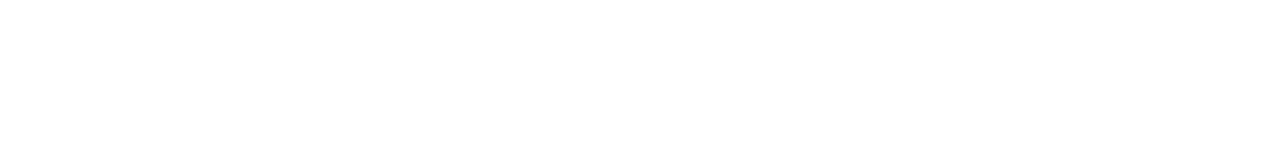
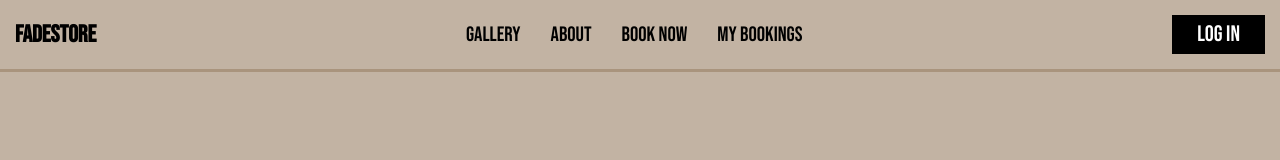
Before and after one commit to 4un01/barbershop, a website: page public/index.html in a window 1280 px wide. Drawn offline with Linux system fonts and the light colour scheme.

Commit message:
Added and styled the navbar

```diff
--- a/public/home.css
+++ b/public/home.css
@@ -4,4 +4,45 @@
     display: grid;
     grid-template-columns: 1fr;
     grid-template-rows: auto 1fr auto;
+    background-color: #C2B3A3;
 }
+
+nav{
+    display: flex;
+    justify-content: space-between;
+    align-items: center;
+
+    border-bottom: 3px solid hsl(31, 20%, 55%, 0.8);
+}
+.logo{
+    font-family: 'Bebas Neue';
+    width: auto;
+    margin-left: 15px;
+}
+.pageLinks{
+    display: flex;
+    justify-content: space-between;
+    align-items: center;
+    gap: 30px;
+    height: 100%;
+    font-family: 'Bebas Neue';
+    font-size: 1.3rem;
+}
+.pageLinks a{
+    text-decoration: none;
+    color: black;
+}
+.loginBtnContainer{
+}
+#loginBtn{
+    font-family: 'Bebas Neue';
+    color: white;
+    background-color: black;
+    border: none;
+    font-size: 1.4rem;
+    padding-top: 6px;
+    padding-bottom: 6px;
+    padding-left: 25px;
+    padding-right: 25px;
+    margin-right: 15px;
+}
--- a/public/index.html
+++ b/public/index.html
@@ -5,11 +5,27 @@
     <meta name="viewport" content="width=device-width, initial-scale=1.0">
     <title>fadestore</title>
     <link rel="stylesheet" href="./home.css">
+    <style>
+        @import url('https://fonts.googleapis.com/css2?family=Archivo+Black&family=Bebas+Neue&family=Inter:ital,opsz,wght@0,14..32,100..900;1,14..32,100..900&display=swap');
+    </style>
 </head>
 <body></body>
 
-    <nav class="navbar">
+    <nav>
+        <div class="logo">
+            <h1>FADESTORE</h1>
+        </div>
 
+        <div class="pageLinks">
+            <a href="./gallery.html">Gallery</a>
+            <a href="./about.html">About</a>
+            <a href="./book.html">Book Now</a>
+            <a href="./myBookings.html">My Bookings</a>
+        </div>
+
+        <div class="loginBtnContainer">
+            <button id="loginBtn">Log In</button>
+        </div>
     </nav>
 
     <main class="mainBody">
```
Also changed, not shown: public/about.html (added), public/book.html (added), public/gallery.html (added), public/myBookings.html (added).
